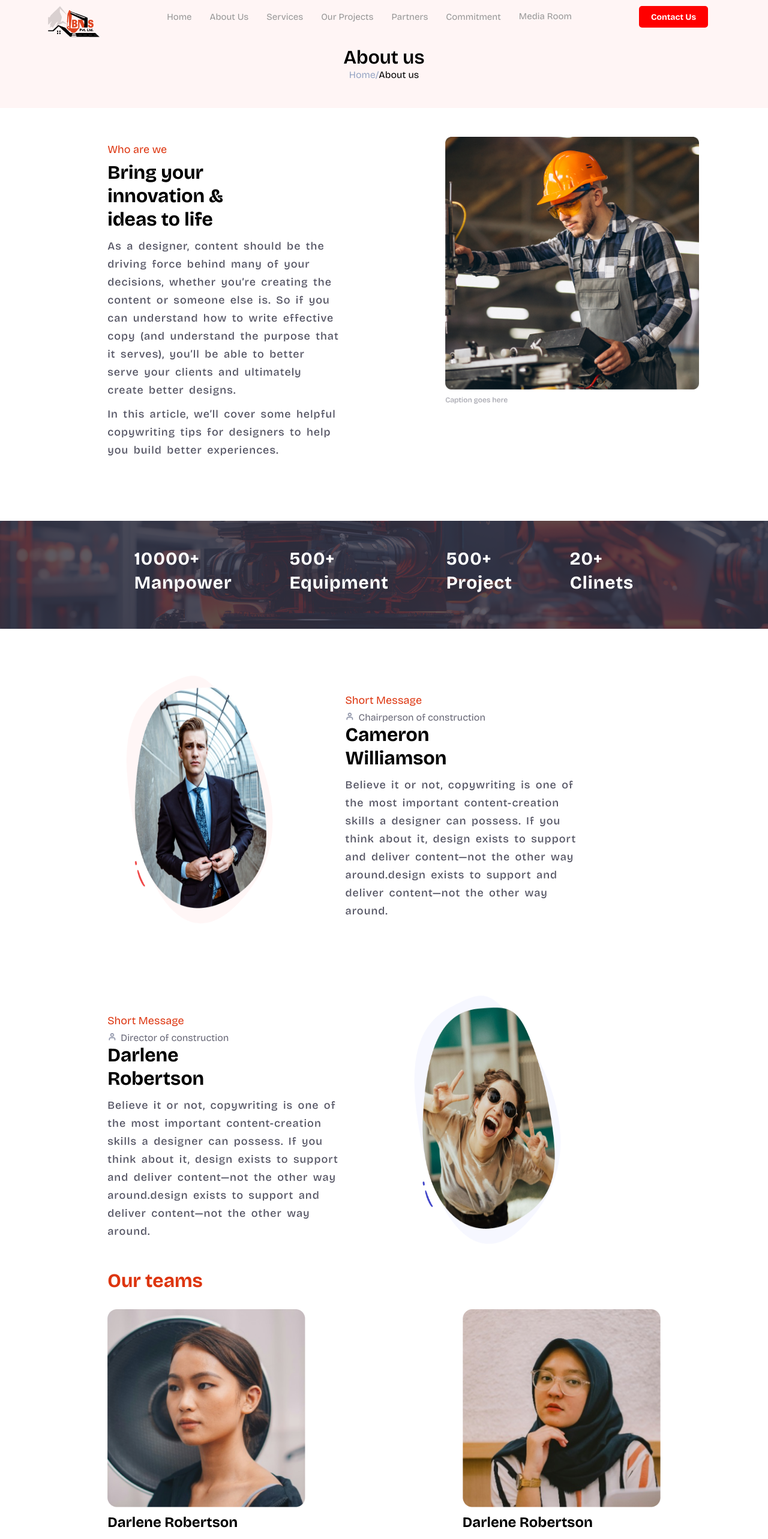
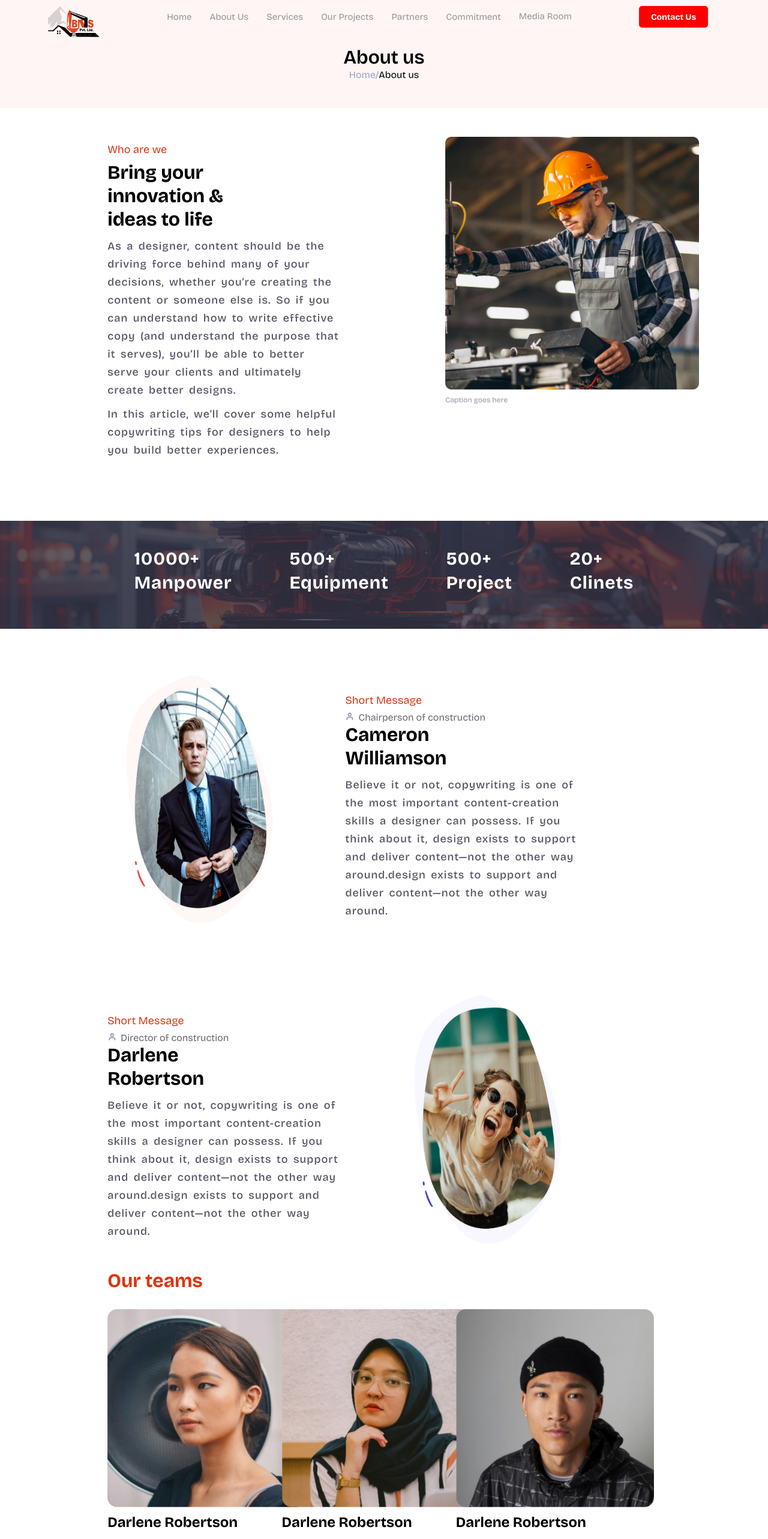
Before and after one commit to prashant2071/construction-site, a React (Create React App) app: page /about in a window 1280 px wide. Shown: the top 2565 px of the page at 60% size. Built offline with nearby package versions, Linux system fonts and the light colour scheme.

Commit message:
about image fixed

```diff
--- a/src/pages/about/about.css
+++ b/src/pages/about/about.css
@@ -112,6 +112,7 @@
   }
 }
 .about-container{
+  width: 90%;
   margin-top: 3%;
   display: flex;
   justify-content: space-between;
@@ -122,6 +123,7 @@
   }
 }
 .person-container{
+  width: 30%;
   margin-bottom: 5%;
   h2{
     margin-top: 7px;
```
